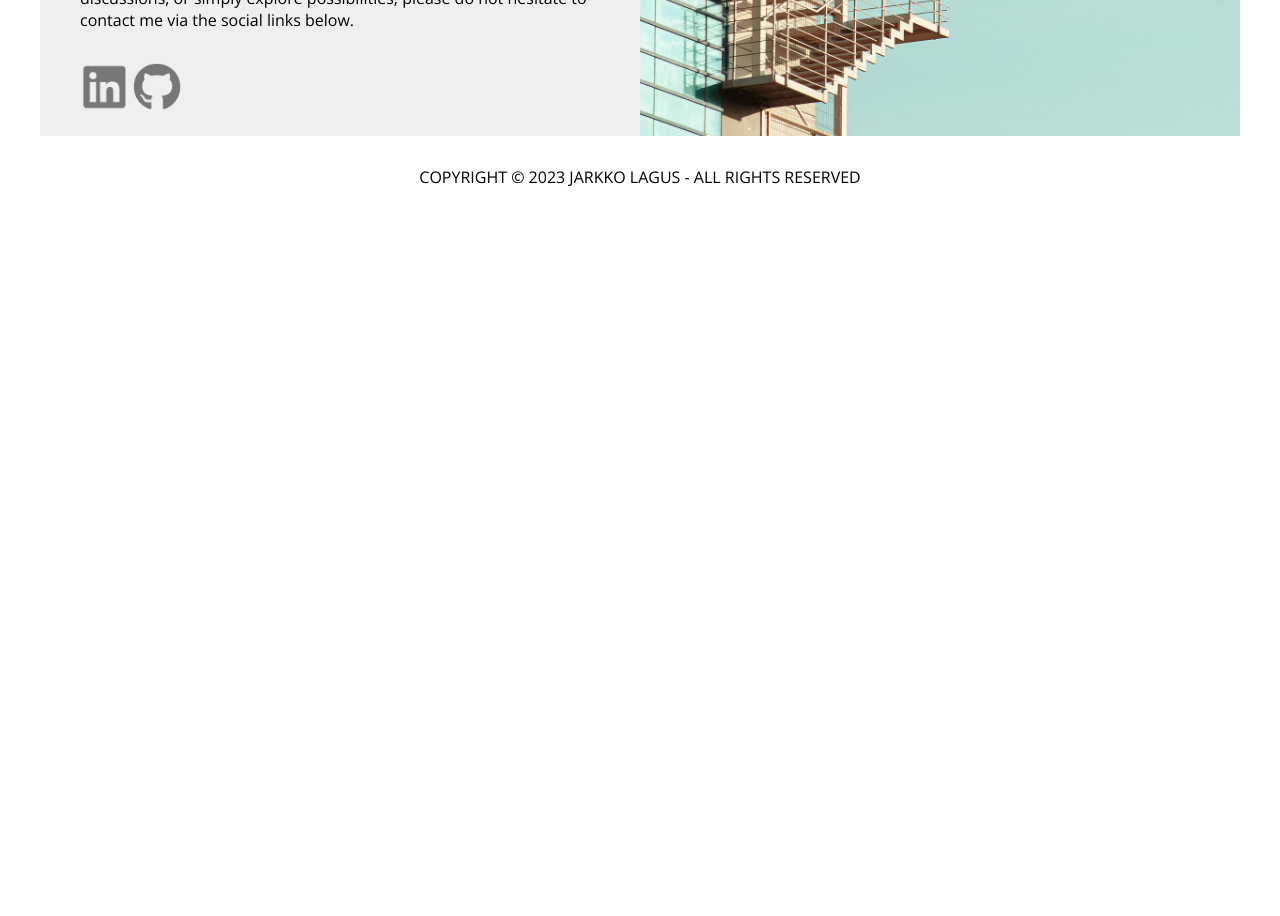
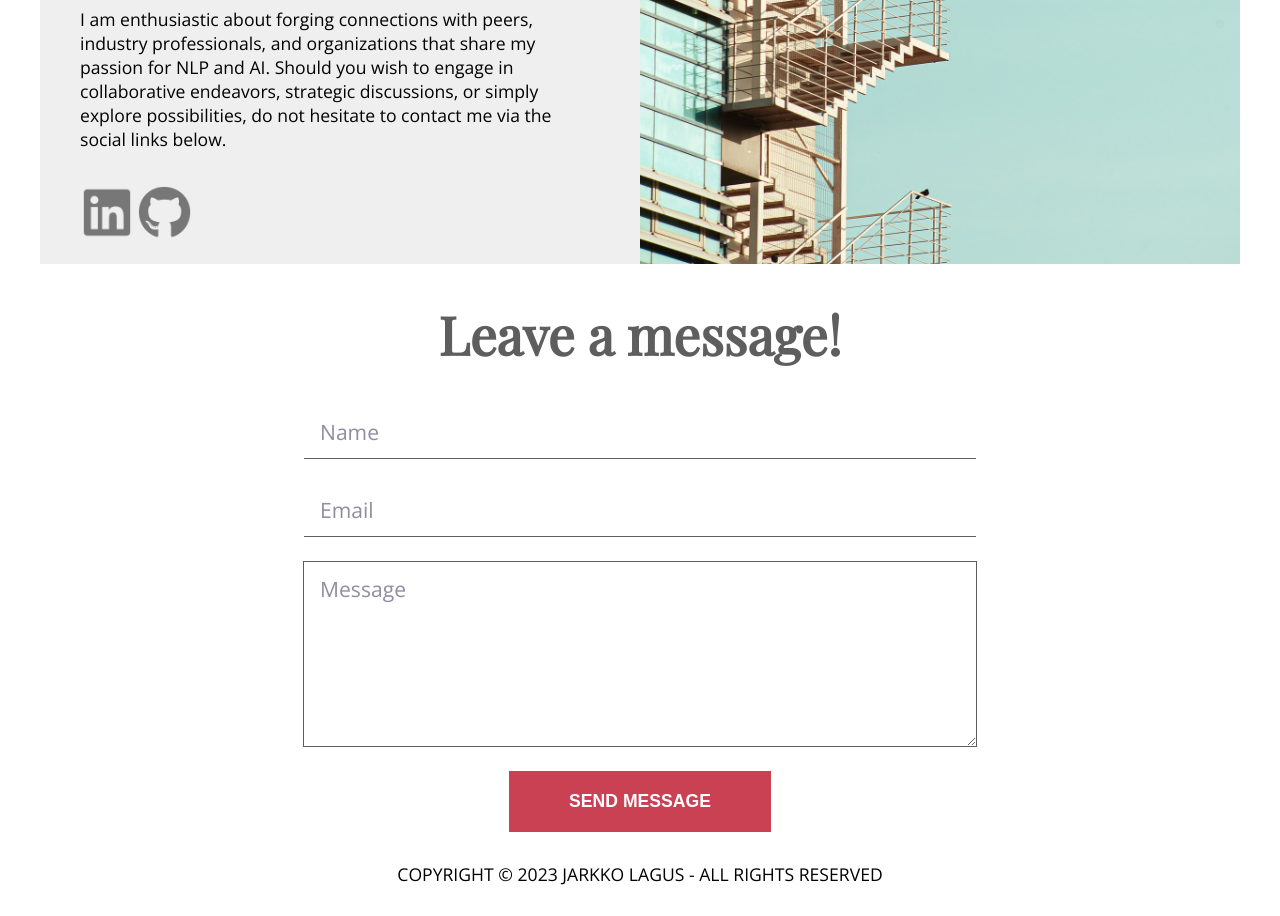
Before and after one commit to jalagus/jalagus.github.io, a React (Create React App) app: page / in a window 1280 px wide. Shown: the part 1180-2096 px from the top of the page. Before the commit the page ends 1398 px from the top, so only its background shows below. Built offline with nearby package versions, Linux system fonts and the light colour scheme.

Commit message:
Slight update

```diff
--- a/src/App.css
+++ b/src/App.css
@@ -3,17 +3,7 @@
   width: 1200px;
   margin: auto;
   font-family: 'Open Sans', sans-serif;
-}
-
-.App-header {
-  background-color: #282c34;
-  min-height: 100vh;
-  display: flex;
-  flex-direction: column;
-  align-items: center;
-  justify-content: center;
-  font-size: calc(10px + 2vmin);
-  color: white;
+  font-size: 1.1em;
 }
 
 .homeName {
@@ -75,7 +65,7 @@
 
 .buttonStyle:hover {
   background-color: #ea5f71;
-  box-shadow: 0 5px 15px rgba(0,0,0,0.3);
+  box-shadow: 0 5px 5px rgba(0,0,0,0.2);
 }
 
 .header {
@@ -238,3 +228,32 @@
 .divSpacer {
   height: 2em;
 }
+
+.contactForm form {
+  display: flex;
+  flex-direction: column;
+  align-items: center;
+}
+
+.contactForm h1 {
+  font-family: 'Playfair Display', serif;
+}
+
+.contactForm input, .contactForm textarea {
+  padding: 12px 16px;
+  border: none;
+  border-bottom: 1px solid #5e5e5e;
+  margin-bottom: 24px;
+  font-size: 1.2em;
+  width: 50vw;
+  font-family: 'Open Sans', sans-serif;
+}
+::placeholder {
+  color: #8e8ea0;
+  opacity: 1;
+}
+
+.contactForm textarea {
+  border: 1px solid #5e5e5e;
+  min-height: 20vh;
+}
--- /dev/null
+++ b/src/components/ContactForm.js
@@ -0,0 +1,19 @@
+import React from 'react';
+
+function ContactForm() {
+    return (
+        <div className='contactForm'>
+            <h1 className='bigTitle'>Leave a message!</h1>
+            <div>
+                <form>
+                    <input type='text' name='name' placeholder='Name' />
+                    <input type='email' name='email' placeholder='Email' />
+                    <textarea name="message" placeholder='Message'></textarea>
+                    <button className='buttonStyle' type='submit'>Send message</button>
+                </form>
+            </div>
+        </div>
+    );
+}
+
+export default ContactForm;
--- a/src/components/Home.js
+++ b/src/components/Home.js
@@ -4,6 +4,8 @@ import profileSide from '../img/profile_side.jpg';
 import linkedinIcon from '../img/linkedin_icon.png';
 import githubIcon from '../img/github_icon.png';
 import SplitBlock from './SplitBlock';
+import ContactForm from './ContactForm';
+
 
 function Profile() {
   return (
@@ -13,7 +15,7 @@ function Profile() {
         <div className="profileParagraph">I am a seasoned machine learning researcher and consultant holding a PhD in computer science, with a distinguished focus on natural language processing.</div>
         <div className="profileParagraph">With over 10 years of dedicated involvement in this field, I have honed my skills by contributing to diverse machine learning and NLP projects, spanning sentiment analysis, language generation, and more. My work is underpinned by a commitment to unravel the complexities of human language and empower technology for seamless communication.</div>
         <div className="profileParagraph">A cornerstone of my approach is a robust foundation in software development. I staunchly believe that the synergy between meticulous coding and advanced machine learning is the key to pioneering solutions. My proficiency in languages such as Python, TypeScript, and Rust empowers me to translate theoretical concepts into practical applications that transcend boundaries.</div>
-        <div className="profileParagraph">I am enthusiastic about forging connections with peers, industry professionals, and organizations that share my passion for NLP and AI. Should you wish to engage in collaborative endeavors, strategic discussions, or simply explore possibilities, please do not hesitate to contact me via the social links below.</div>
+        <div className="profileParagraph">I am enthusiastic about forging connections with peers, industry professionals, and organizations that share my passion for NLP and AI. Should you wish to engage in collaborative endeavors, strategic discussions, or simply explore possibilities, do not hesitate to contact me via the social links below.</div>
       </div>
       <div className="socialMedia">
         <a href="https://www.linkedin.com/in/jarkko-lagus-62678440/" rel="noreferrer" target="_blank"><img src={linkedinIcon} alt="LinkedIn" /></a>
@@ -40,7 +42,9 @@ function Home() {
 
       <SplitBlock
         component={<Profile />}
-        image={profileSide}/>
+        image={profileSide} />
+
+      <ContactForm />
     </div>
   );
 }
```
Also changed, not shown: 11 other files (tests, documents, lock files or other folders).
